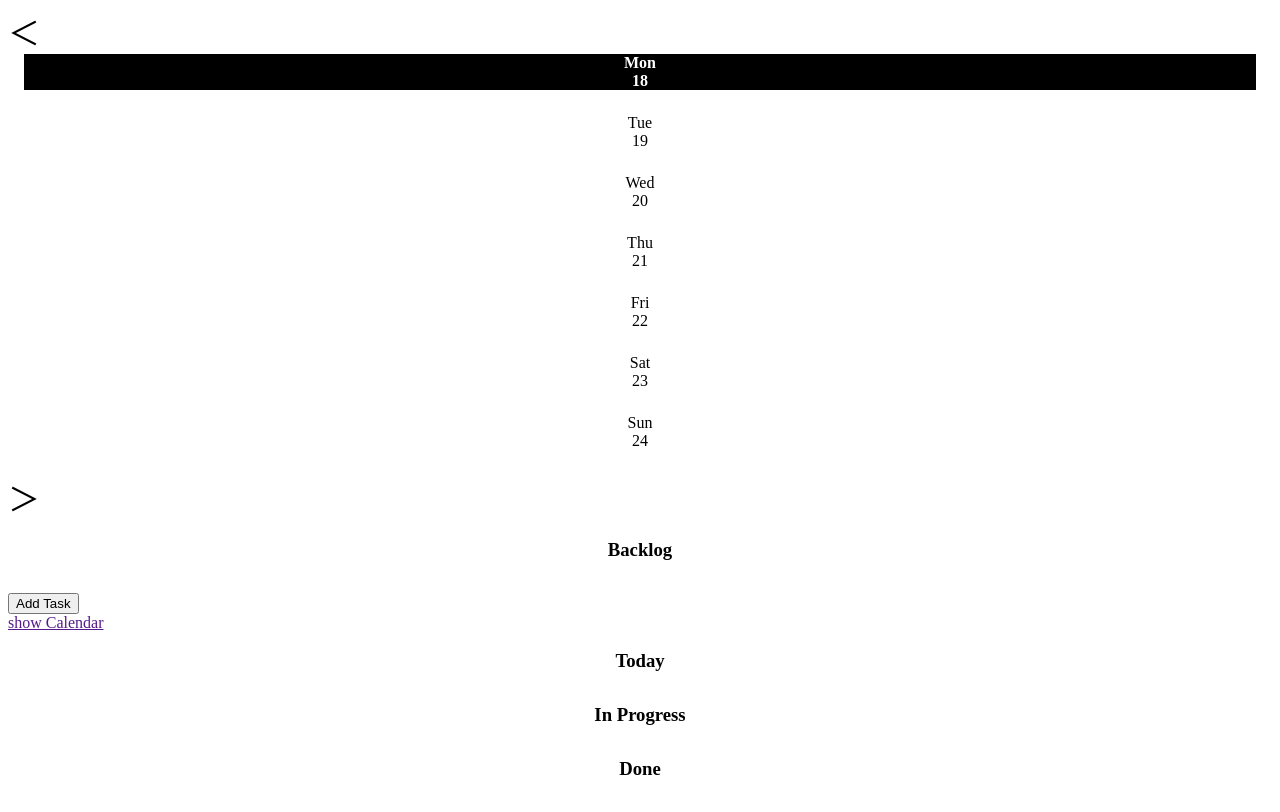
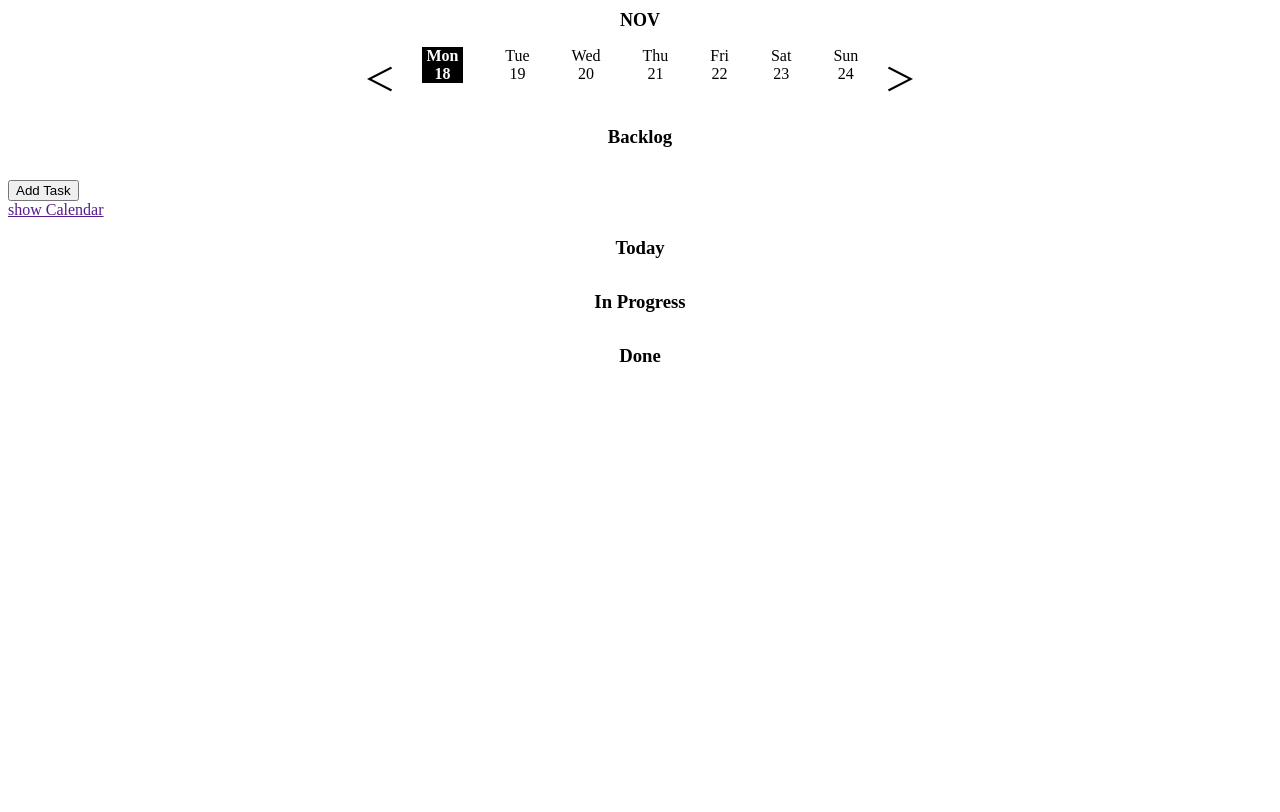
Before and after one commit to limcatcat/daily_kanban, a React app in the folder daily_kanban/frontend/: page / in a window 1280 px wide. Built offline with nearby package versions, Linux system fonts and the light colour scheme; the HTML template or start-up script is replaced by a standard one.

Commit message:
added month in WeekView

```diff
--- a/daily_kanban/frontend/src/components/WeekView.js
+++ b/daily_kanban/frontend/src/components/WeekView.js
@@ -5,7 +5,7 @@ import { useTaskContext } from "../context/TaskContext";
 
 
 const WeekView = () => {
-    const {selectedDate, setSelectedDate} = useTaskContext();
+    const {selectedDate, setSelectedDate, selectedMonth} = useTaskContext();
     const [currentWeek, setCurrentWeek] = useState([]);
 
 
@@ -34,9 +34,58 @@ const isSelectedDate = (date) => {
     return format(date, 'yyyy-MM-dd') === format(selectedDate, 'yyyy-MM-dd') ? 'selected' : ''
 };
 
+const getMonthName = (selectedMonth) => {
+
+    let month;
+
+    switch (selectedMonth) {
+        case 0:
+            month = 'JAN'
+            break;
+        case 1:
+            month = 'FEB'
+            break;
+        case 2:
+            month = 'MAR'
+            break;
+        case 3:
+            month = 'APR'
+            break;
+        case 4:
+            month = 'MAY'
+            break;
+        case 5:
+            month = 'JUN'
+            break;
+        case 6:
+            month = 'JUL'
+            break;
+        case 7:
+            month = 'AUG'
+            break;
+        case 8:
+            month = 'SEP'
+            break;
+        case 9:
+            month = 'OCT'
+            break;
+        case 10:
+            month = 'NOV'
+            break;
+        case 11:
+            month = 'DEC'
+            break;
+    }
+
+    return month;
+}
+
+
 
 return (
-    <>
+    <div className="week-container">
+        <div className="month">{getMonthName(selectedMonth)}</div>
+            <div className="week-row">
                 <span className="week-change" onClick={goToPreviousWeek}>{"＜"}</span>
                 {currentWeek.map((date) => (
                     <div key={date} className={`day ${isToday(date) ? "is-today":""}`}>
@@ -54,7 +103,8 @@ return (
                     </div>
                 ))}
                 <span className="week-change" onClick={goToNextWeek}>{"＞"}</span>
-    </>
+            </div>
+    </div>
 );
 
 };
--- a/daily_kanban/frontend/src/context/TaskContext.js
+++ b/daily_kanban/frontend/src/context/TaskContext.js
@@ -17,6 +17,7 @@ export function TaskProvider({ children }) {
     const [tasks, setTasks] = useState([]);
     const [activeId, setActiveId] = useState(null);
     const [selectedDate, setSelectedDate] = useState(new Date());
+    const [selectedMonth, setSelectedMonth] = useState(new Date().getMonth());
 
     // put Django API endpoints here later (added below)
     const fetchTasks = async (date) => {
@@ -41,13 +42,19 @@ export function TaskProvider({ children }) {
     };
 
 
+    const handleMonthChange = (selectedDate) => {
+        setSelectedMonth(selectedDate.getMonth());
+    }
+
     useEffect(() => {
         fetchTasks(selectedDate);
+        handleMonthChange(selectedDate);
+
     }, [selectedDate]);
 
 
     return (
-        <TaskContext.Provider value={{ tasks, setTasks, activeId, setActiveId, selectedDate, setSelectedDate }}>
+        <TaskContext.Provider value={{ tasks, setTasks, activeId, setActiveId, selectedDate, setSelectedDate, selectedMonth }}>
             {children}
         </TaskContext.Provider>
     );
--- a/daily_kanban/frontend/static/css/index.css
+++ b/daily_kanban/frontend/static/css/index.css
@@ -1,7 +1,7 @@
 .main-container {
     display: grid;
     /* grid-template-columns: 300px 1fr; */
-    grid-template-rows: 10% 90%;
+    grid-template-rows: 20% 80%;
     height: 100vh;
     /* align-items: center; */
     justify-content: center;
--- a/daily_kanban/frontend/static/css/week-view.css
+++ b/daily_kanban/frontend/static/css/week-view.css
@@ -1,3 +1,10 @@
+.week-container {
+    display: flex;
+    flex-direction: column;
+    align-items: center;
+    margin: 10px;
+}
+
 .week-view {
     display: flex;
     justify-content: center;
@@ -65,3 +72,20 @@
     padding-left: 0.3rem;
     padding-right: 0.3rem;
 }
+
+
+.month {
+    justify-content: center;
+    font-size: large;
+    font-weight: bold;
+    margin-bottom: 1rem;
+}
+
+
+.week-row {
+    display: flex;
+    flex-direction: row;
+    justify-content: center;
+    align-items: center; /* Align elements vertically in the row */
+    gap: 10px;
+  }
```
Also changed, not shown: daily_kanban/frontend/static/frontend/main.js. Lines whose indentation alone changed are shown as unchanged.
